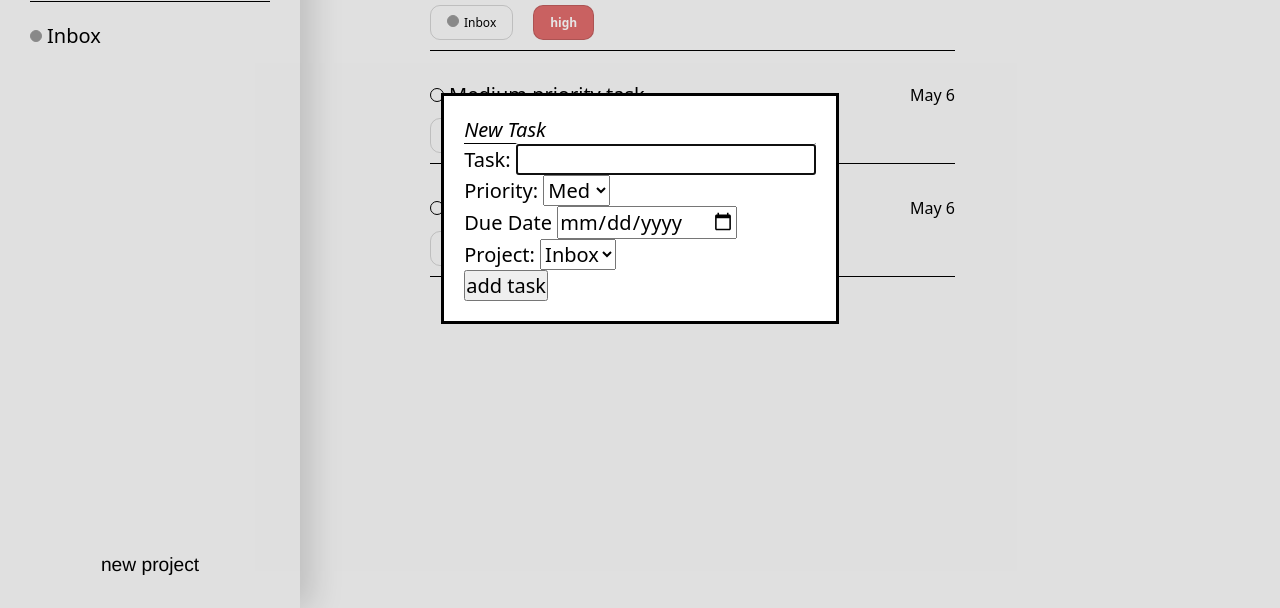
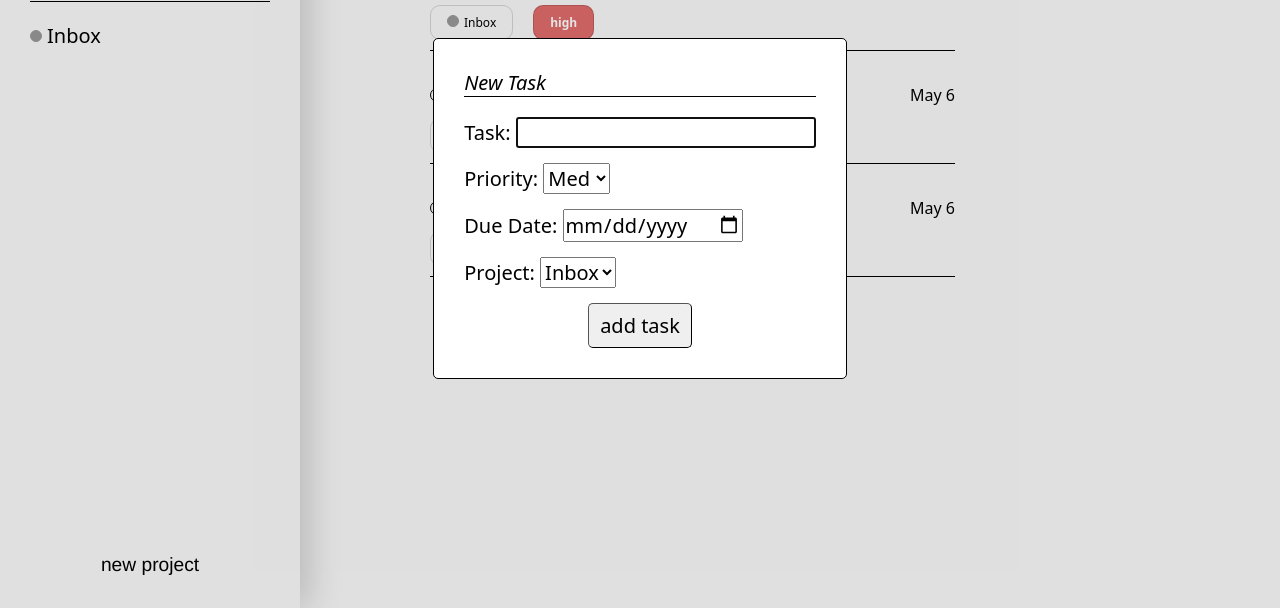
Before and after one commit to dantoms/top-todolist, a website built with webpack: page src/template.html in a window 1280 px wide. Both pictures are taken after a click on the button "+ new todo". Shown: the part 192-800 px from the top of the page. Built offline with nearby package versions, Linux system fonts and the light colour scheme.

Commit message:
Add functionality to add new tasts

```diff
--- a/src/data.js
+++ b/src/data.js
@@ -17,6 +17,16 @@ class Projects {
       }
     });
     return projectFound;
+  }
+
+  getProjectIdByName(name) {
+    let projectFound = "";
+    this._projects.forEach((project) => {
+      if (project._name === name) {
+        projectFound = project;
+      }
+    });
+    return projectFound._id;
   }
 
   addProject(project) {
@@ -87,3 +97,8 @@ pubsub.subscribe("UiNewProject", (projectData) => {
 pubsub.subscribe("projectDelete", (id) => {
   projects.deleteProject(id);
 });
+
+pubsub.subscribe("UiNewTask", (taskData) => {
+  const projectId = projects.getProjectIdByName(taskData.project);
+  new Task(taskData.title, taskData.priority, taskData.dueDate, projectId);
+});
--- a/src/display.js
+++ b/src/display.js
@@ -80,6 +80,7 @@ export default (() => {
     });
     projectsList.append(ul);
 
+    const form = document.querySelector("form");
     const projectSelect = document.querySelector("#project-select");
     projectSelect.innerHTML = "";
     projects.forEach((project) => {
@@ -149,7 +150,30 @@ export default (() => {
   });
 
   const newTask = () => {
+    const newTaskForm = document.querySelector("#new-task-form");
+    const newTaskSubmitBtn = document.querySelector("#new-task-submit-btn");
+    const inputsToClear = document.querySelectorAll(".form-row > input");
+
+    inputsToClear.forEach((input) => {
+      input.value = "";
+    });
     newTaskModal.showModal();
+
+    newTaskSubmitBtn.addEventListener("click", (e) => {
+      e.preventDefault();
+
+      const formData = new FormData(newTaskForm);
+
+      const values = Object.fromEntries(formData);
+      // console.log("poop");
+      pubsub.publish("UiNewTask", {
+        title: values["title"],
+        priority: values["priority"],
+        dueDate: values["due"],
+        project: values["project-select"],
+      });
+      newTaskModal.close();
+    });
   };
 
   newTaskBtn.addEventListener("click", () => {
--- a/src/index.js
+++ b/src/index.js
@@ -10,3 +10,4 @@ function dataRecieved(data) {
 pubsub.subscribe("newData", dataRecieved);
 const storageController = new StorageController();
 pubsub.subscribe("projectAdded", () => storageController.saveData());
+pubsub.subscribe("taskAdded", () => storageController.saveData());
--- a/src/styles.css
+++ b/src/styles.css
@@ -296,3 +296,27 @@ li > div > p {
 .priority-indicator.low {
   background-color: var(--green);
 }
+
+button[type="submit"] {
+  border-radius: 5px;
+  border-width: 1px;
+  padding: 0.5rem 0.7rem;
+}
+
+#new-task-dialog {
+  /* width: 50dvw; */
+  border-width: 1px;
+  border-radius: 5px;
+  padding: 30px;
+}
+
+#new-task-dialog form {
+  display: flex;
+  flex-direction: column;
+  gap: 15px;
+  margin-top: 20px;
+}
+
+.new-task-submit-row {
+  align-self: center;
+}
--- a/src/template.html
+++ b/src/template.html
@@ -23,7 +23,7 @@
     </main>
     <dialog id="new-task-dialog">
       <h2>New Task</h2>
-      <form>
+      <form id="new-task-form">
         <div class="form-row">
           <label for="title">Task: </label>
           <input type="text" id="title" name="title" />
@@ -37,15 +37,15 @@
           </select>
         </div>
         <div class="form-row">
-          <label for="due">Due Date</label>
+          <label for="due">Due Date: </label>
           <input type="date" name="due" id="due" />
         </div>
         <div class="form-row">
           <label for="project-select">Project: </label>
           <select name="project-select" id="project-select"></select>
         </div>
-        <div class="form-row">
-          <button type="submit">add task</button>
+        <div class="form-row new-task-submit-row">
+          <button type="submit" id="new-task-submit-btn">add task</button>
         </div>
       </form>
     </dialog>
```
